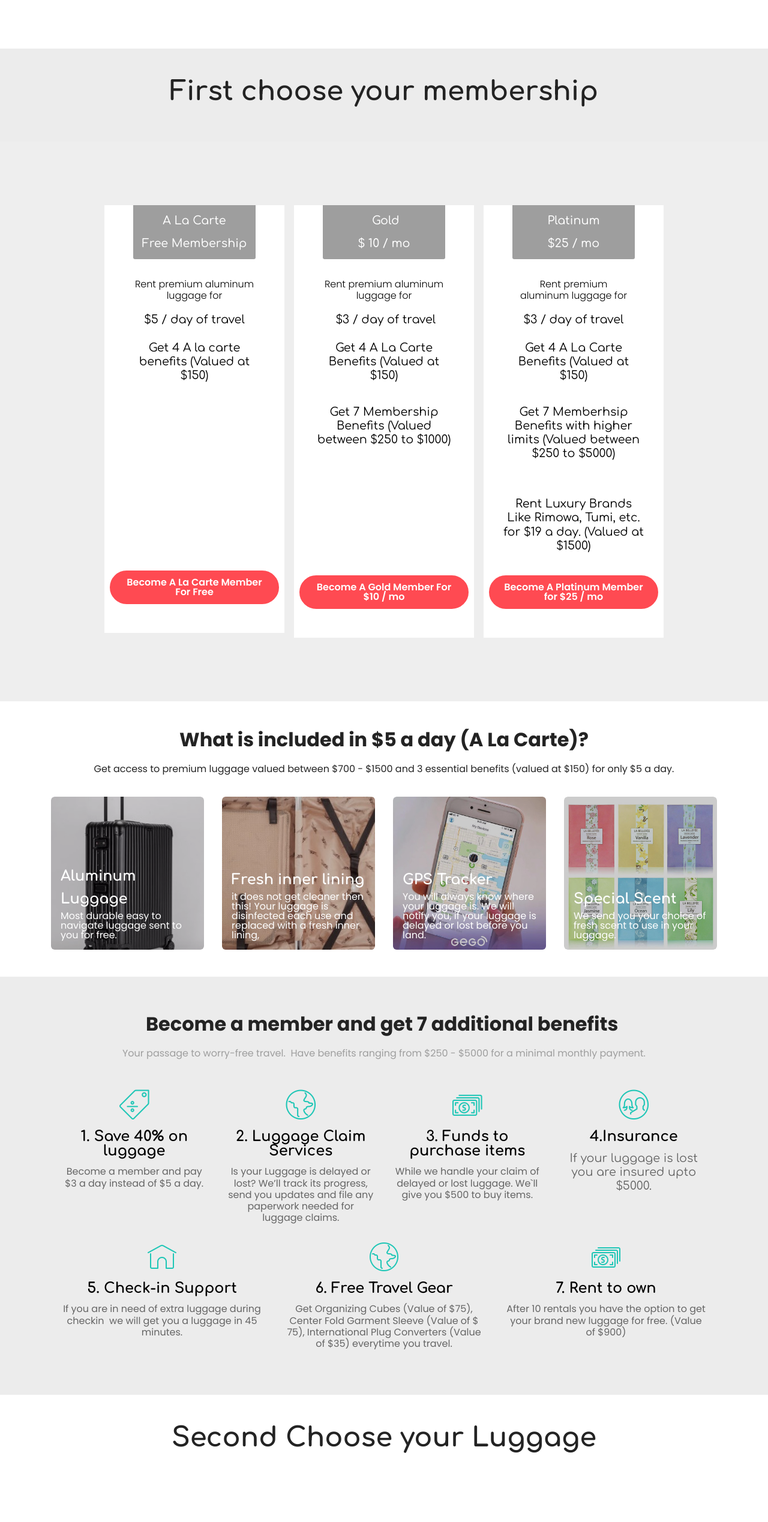
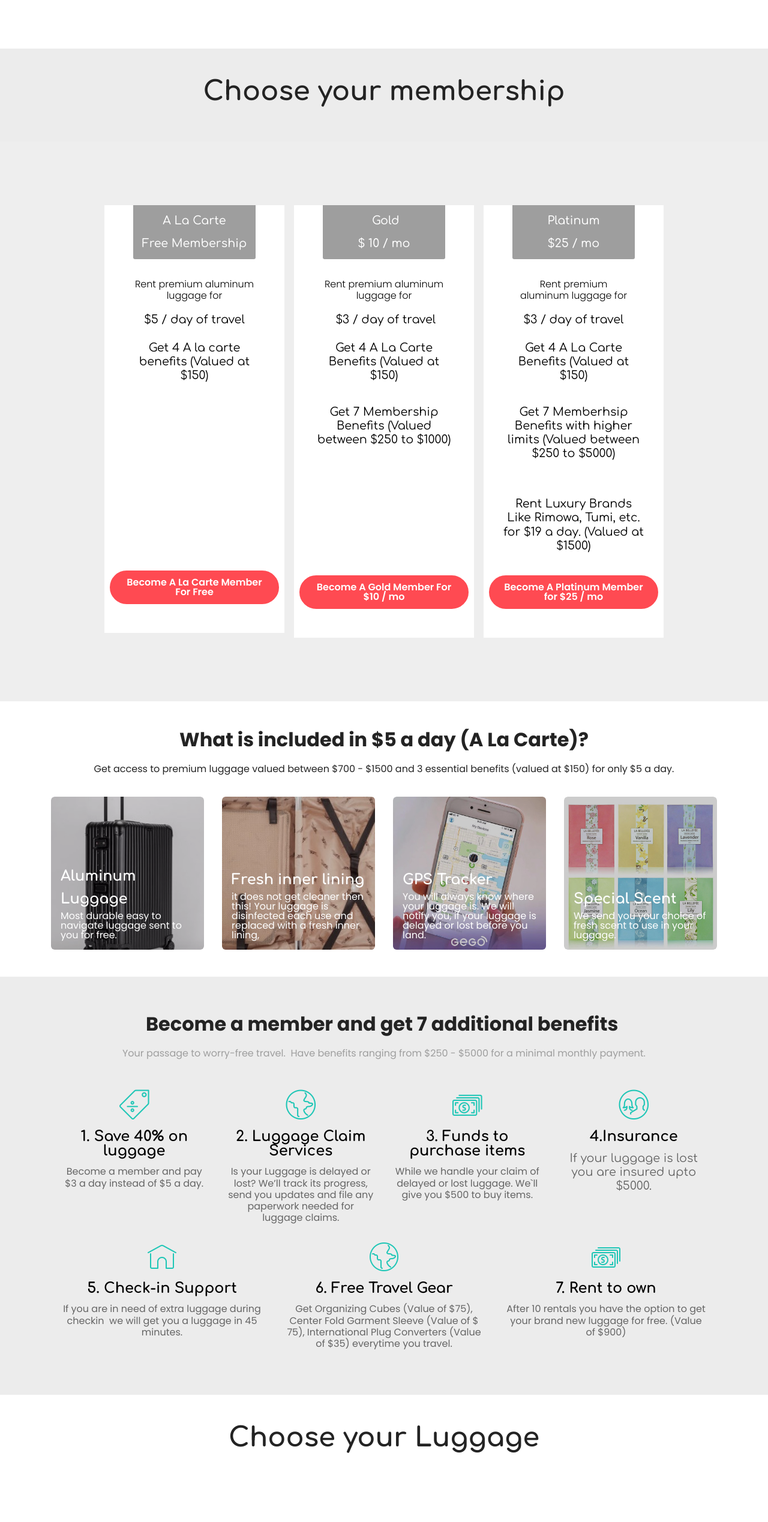
Before and after one commit to eoytac/luggageme, a plain HTML site: page index.html in a window 1280 px wide. Shown: the part 1460-3997 px from the top of the page at 60% size. Drawn offline with Linux system fonts and the light colour scheme; files whose address does not match are found by name.

Commit message:
create github pages

```diff
--- a/index.html
+++ b/index.html
@@ -170,7 +170,7 @@
     <div class="container">
         <div class="row justify-content-center">
             <div class="col-lg-8">
-                <h2 class="mbr-section-title pb-3 mbr-bold mbr-fonts-style align-left display-1">First choose your membership</h2>
+                <h2 class="mbr-section-title pb-3 mbr-bold mbr-fonts-style align-left display-1">Choose your membership</h2>
 
 
                 <div class="media-container-row">
@@ -468,7 +468,7 @@
     <div class="container">
         <div class="row justify-content-center">
             <div class="col-lg-8">
-                <h2 class="mbr-section-title pb-3 mbr-bold mbr-fonts-style align-left display-1">Second Choose your Luggage</h2>
+                <h2 class="mbr-section-title pb-3 mbr-bold mbr-fonts-style align-left display-1">Choose your Luggage</h2>
 
 
                 <div class="media-container-row">
```
Also changed, not shown: 1 other file.
